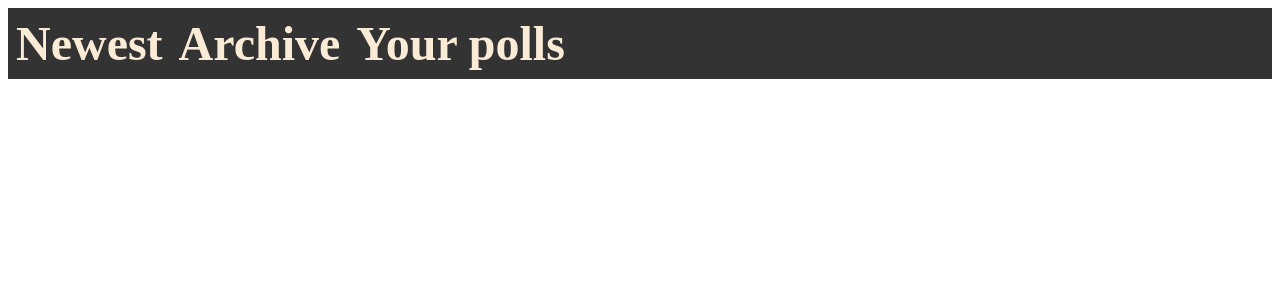
After one commit to MLDDLB/tutorials, a Django app: template dj/firstproject/polls/templates/polls/base.html in a window 1280 px wide. The commit adds this page. Shown: the top 300 px of the page. Run offline with Django 4.2, Linux system fonts and the light colour scheme; the template is opened without the code that fills it, so the values that code supplies are empty.

Commit message:
fixed styling; changed template structure

```diff
--- a/dj/firstproject/polls/static/polls/style.css
+++ b/dj/firstproject/polls/static/polls/style.css
@@ -1,7 +1,24 @@
 li a {
-    color: green;
+    color: black;
 }
 
-body {
-    background: white url("images/background.png") no-repeat;
+.navigation ul {
+    list-style-type: none;
+    margin: 0;
+    padding: 0;
+    overflow: hidden;
+    background-color: #333;
 }
+
+.navigation li {
+    float: left;
+    display: block;
+    padding: 8px;
+    font-size: 300%;
+    color: antiquewhite;
+    border: 3px;
+}
+
+.navigation li a:hover {
+    background-color: #111;
+}
--- /dev/null
+++ b/dj/firstproject/polls/templates/polls/base.html
@@ -0,0 +1,19 @@
+<!DOCTYPE html>
+<html>
+    {% load static %}
+    <head>
+        <link rel="stylesheet" href="{% static 'polls/style.css' %}"/>
+        <meta charset="UTF-8"/>
+        <title>{% block title%}Default{% endblock %}</title>
+    </head>
+    <body>
+        <div class="navigation">
+            <ul>
+                <li><b>Newest</b></li>
+                <li><b>Archive</b></li>
+                <li><b>Your polls</b></li>
+            </ul>
+        </div>
+        {% block content %}{% endblock %}
+    </body>
+</html>
```
Also changed, not shown: dj/firstproject/polls/templates/polls/details.html (+6 -9 lines), dj/firstproject/polls/templates/polls/index.html (+8 -13 lines), dj/firstproject/polls/templates/polls/results.html (+11 -16 lines).
